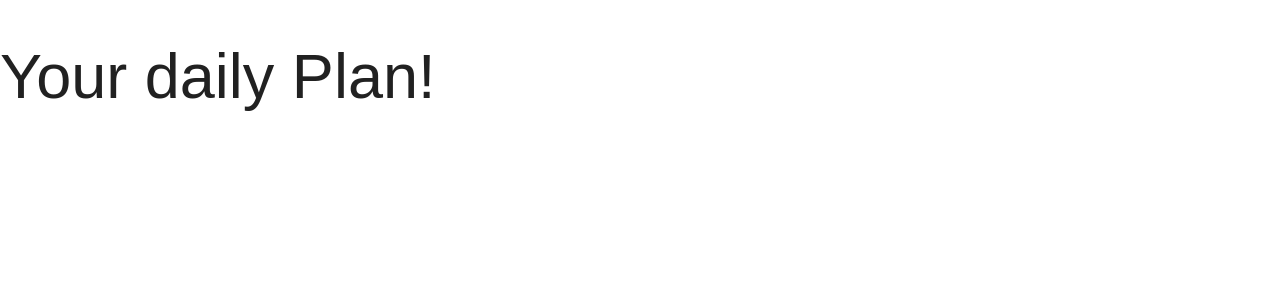
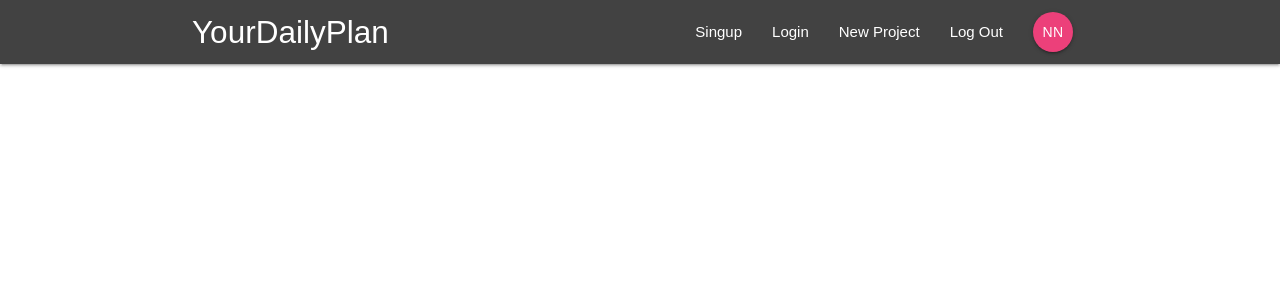
Before and after one commit to MakarCodes/Personal_Plan_App, a React (Create React App) app: page / in a window 1280 px wide. Shown: the top 300 px of the page. Built offline with nearby package versions, Linux system fonts and the light colour scheme.

Commit message:
added navbar components content

```diff
--- a/src/App.js
+++ b/src/App.js
@@ -1,5 +1,7 @@
 import React, { Component } from 'react';
 import { BrowserRouter } from 'react-router-dom';
+
+import Navbar from './components/layout/Navbar';
 
 
 class App extends Component {
@@ -7,7 +9,7 @@
     return (
       <BrowserRouter>
         <div className="App">
-          <h1>Your daily Plan!</h1>
+          <Navbar />
         </div>
       </BrowserRouter>
     );
--- a/src/components/layout/Navbar.js
+++ b/src/components/layout/Navbar.js
@@ -0,0 +1,19 @@
+import React from 'react';
+import { Link } from 'react-router-dom';
+
+import SignedInLinks from './SignedInLinks'
+import SignedOutLinks from './SignedOutLinks'
+
+const Navbar = () => {
+    return (
+        <nav className="nav wrapper grey darken-3">
+            <div className="container">
+                <Link to="/" className="brand-logo">YourDailyPlan</Link>
+                <SignedInLinks />
+                <SignedOutLinks />
+            </div>
+        </nav>
+    )
+}
+
+export default Navbar
--- a/src/components/layout/SignedInLinks.js
+++ b/src/components/layout/SignedInLinks.js
@@ -0,0 +1,15 @@
+import React from 'react';
+import { NavLink } from 'react-router-dom';
+
+
+const SignedInLinks = () => {
+    return (
+        <ul className="right">
+            <li><NavLink to='/'>New Project</NavLink></li>
+            <li><NavLink to='/'>Log Out</NavLink></li>
+            <li><NavLink to='/' className='btn btn-floating pink lighten-1'>NN</NavLink></li>
+        </ul>
+    );
+};
+
+export default SignedInLinks;
--- a/src/components/layout/SignedOutLinks.js
+++ b/src/components/layout/SignedOutLinks.js
@@ -0,0 +1,14 @@
+import React from 'react';
+import { NavLink } from 'react-router-dom';
+
+
+const SignedOutLinks = () => {
+    return (
+        <ul className="right">
+            <li><NavLink to='/'>Singup</NavLink></li>
+            <li><NavLink to='/'>Login</NavLink></li>
+        </ul>
+    );
+};
+
+export default SignedOutLinks;
```
